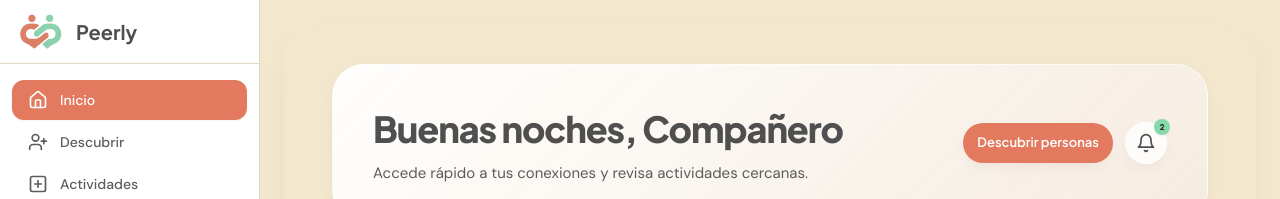
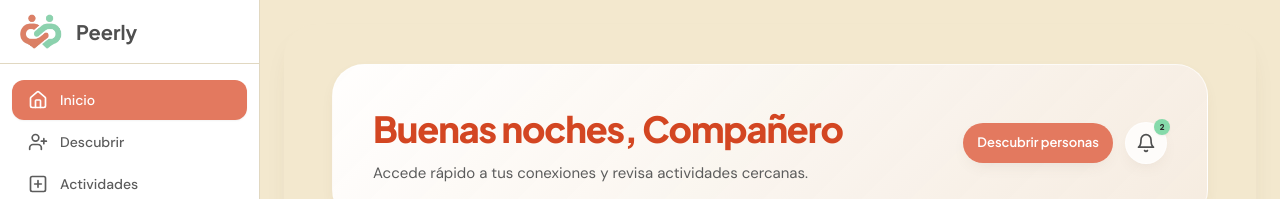
Before and after one commit to The-Johnnie-Walkers/peerly-frontend-, a React (Vite) app: page /home in a window 1280 px wide. Shown: the top 199 px of the page. Built offline with nearby package versions, Linux system fonts and the light colour scheme; no server answers; sample sign-in values are in the browser's storage; the HTML template or start-up script is replaced by a standard one.

Commit message:
add: new greeting text color to home

```diff
--- a/src/features/home/pages/HomeScreen.tsx
+++ b/src/features/home/pages/HomeScreen.tsx
@@ -108,7 +108,7 @@ const HomeScreen = () => {
           {/* Header */}
           <header className="flex flex-col gap-6 rounded-[32px] border border-white/70 bg-[linear-gradient(135deg,rgba(255,255,255,0.96),rgba(246,236,227,0.88))] px-7 py-8 shadow-card sm:flex-row sm:items-center sm:justify-between sm:px-8 sm:py-9 lg:px-10">
             <div className="max-w-3xl">
-              <h1 className="mt-2 font-display text-3xl font-extrabold leading-tight sm:text-4xl">
+              <h1 className="mt-2 font-display text-3xl font-extrabold leading-tight sm:text-4xl text-[color:hsl(var(--peerly-primary-dark))]">
                 {getGreeting()}, {userData?.name || 'Compañero'}
               </h1>
               <p className="mt-3 max-w-2xl text-sm leading-6 text-muted-foreground sm:text-[15px]">
```
